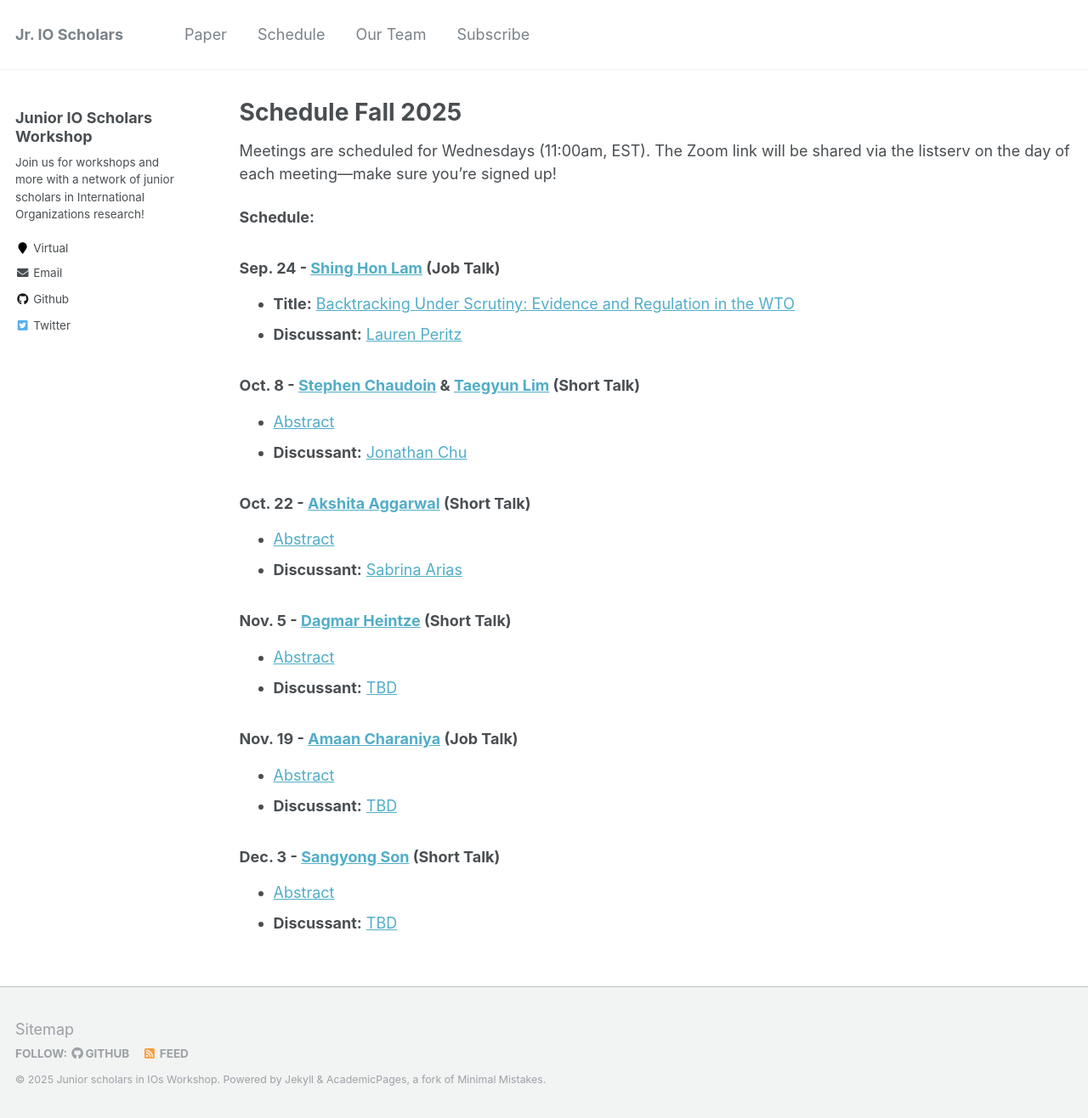
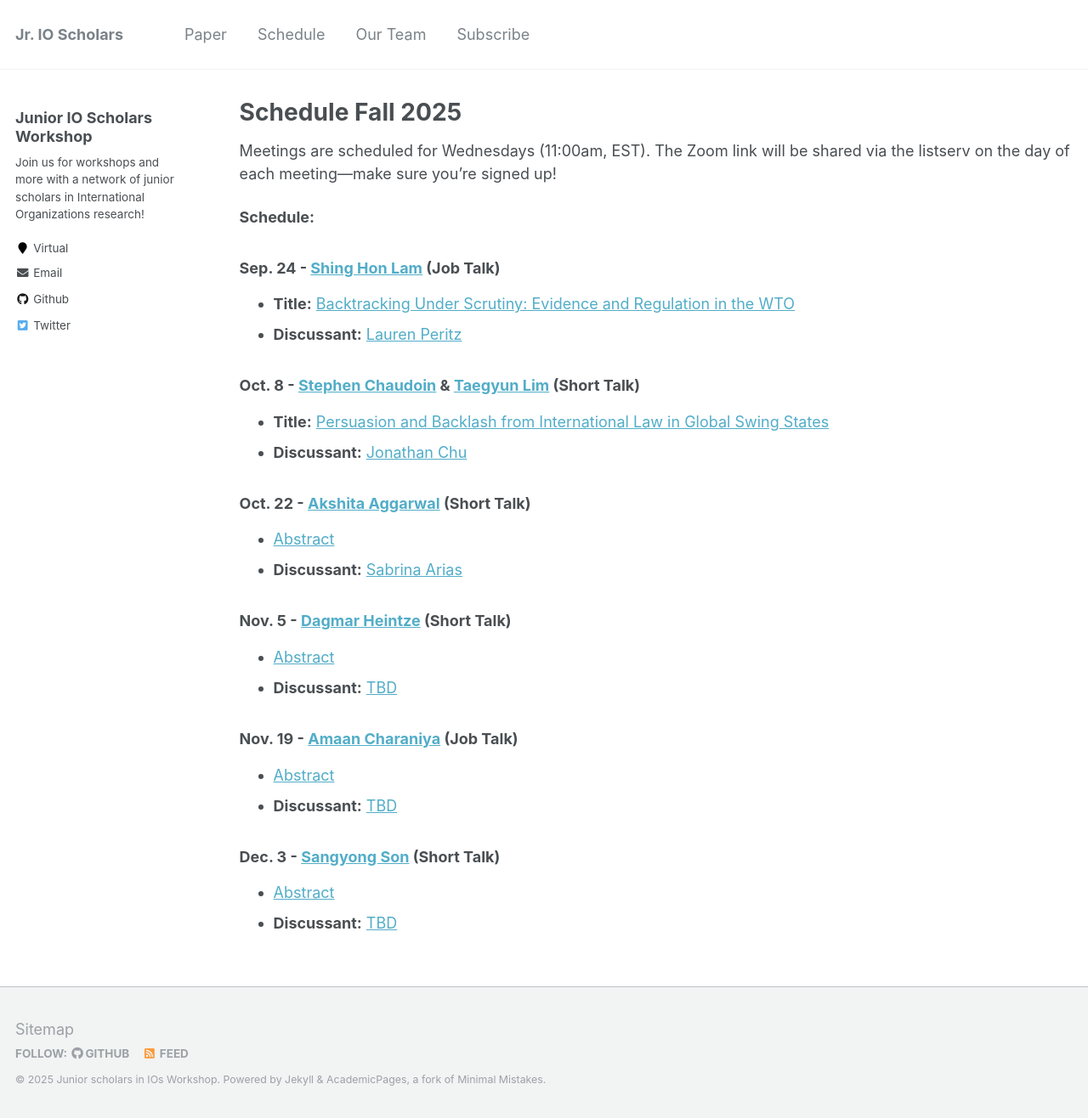
Before and after one commit to IO-workshop/IO-workshop.github.io, a Jekyll site: the page built from _pages/schedule.md, in a window 1280 px wide and 1316 px high. Shown: the whole window at 85% size. Built offline with Jekyll 4.4.1, drawn with Linux system fonts in a browser that asks for light colours.

Commit message:
Update schedule.md

```diff
--- a/_pages/schedule.md
+++ b/_pages/schedule.md
@@ -16,7 +16,7 @@ The Zoom link will be shared via the listserv on the day of each meeting—make
 
 ### Oct. 8 - [Stephen Chaudoin](https://www.stephenchaudoin.com) & [Taegyun Lim](https://sites.google.com/g.harvard.edu/taegyunlim) (Short Talk)
 
-- [Abstract](https://io-workshop.github.io/files/Paper_chaudoin_lim.pdf)
+- **Title:** [Persuasion and Backlash from International Law in Global Swing States](https://io-workshop.github.io/files/Paper_chaudoin_lim.pdf)
 - **Discussant:** [Jonathan Chu](https://www.jonathanchu.org)
 
 ### Oct. 22 - [Akshita Aggarwal](https://politicalscience.columbian.gwu.edu/akshita-aggarwal) (Short Talk)
```
